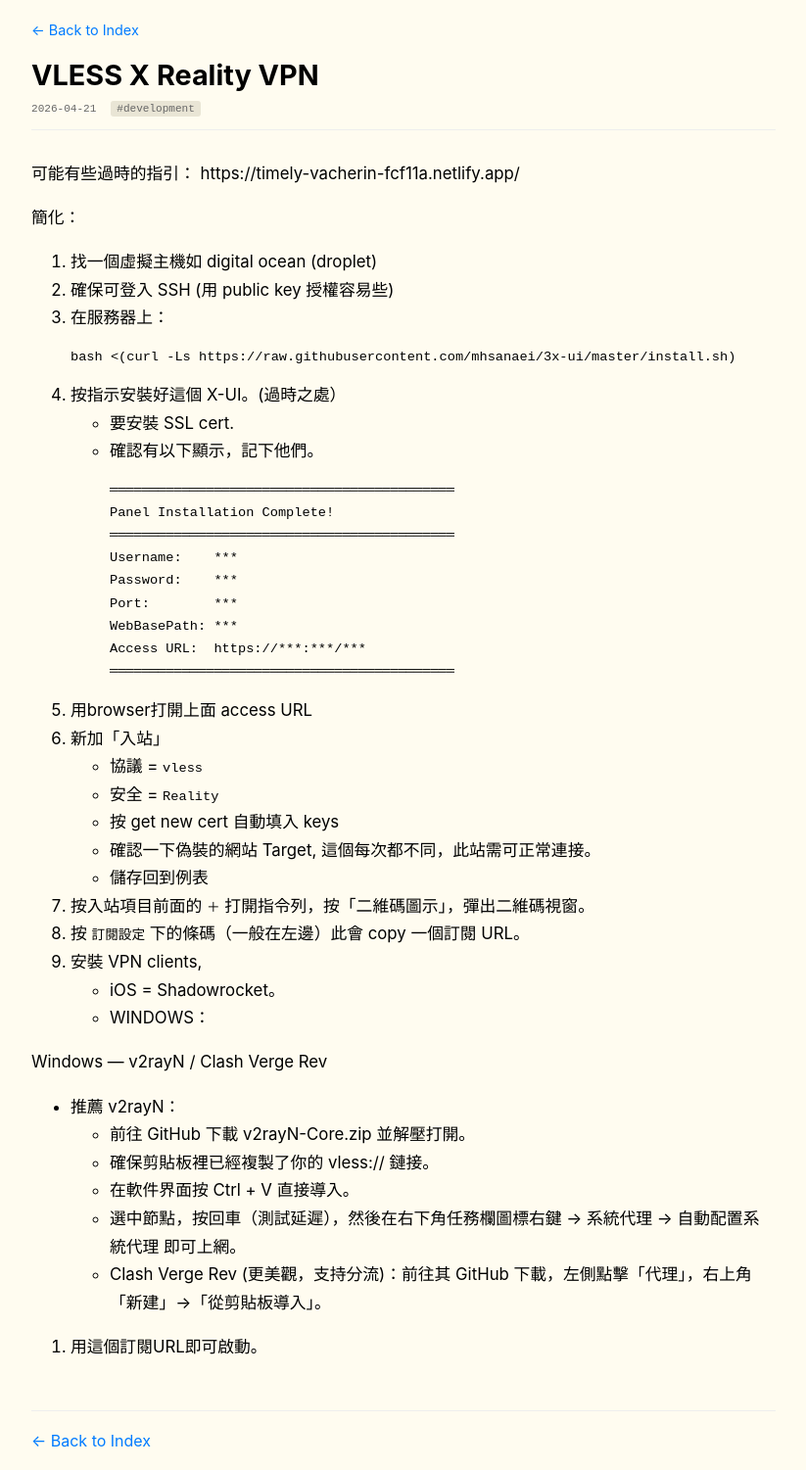
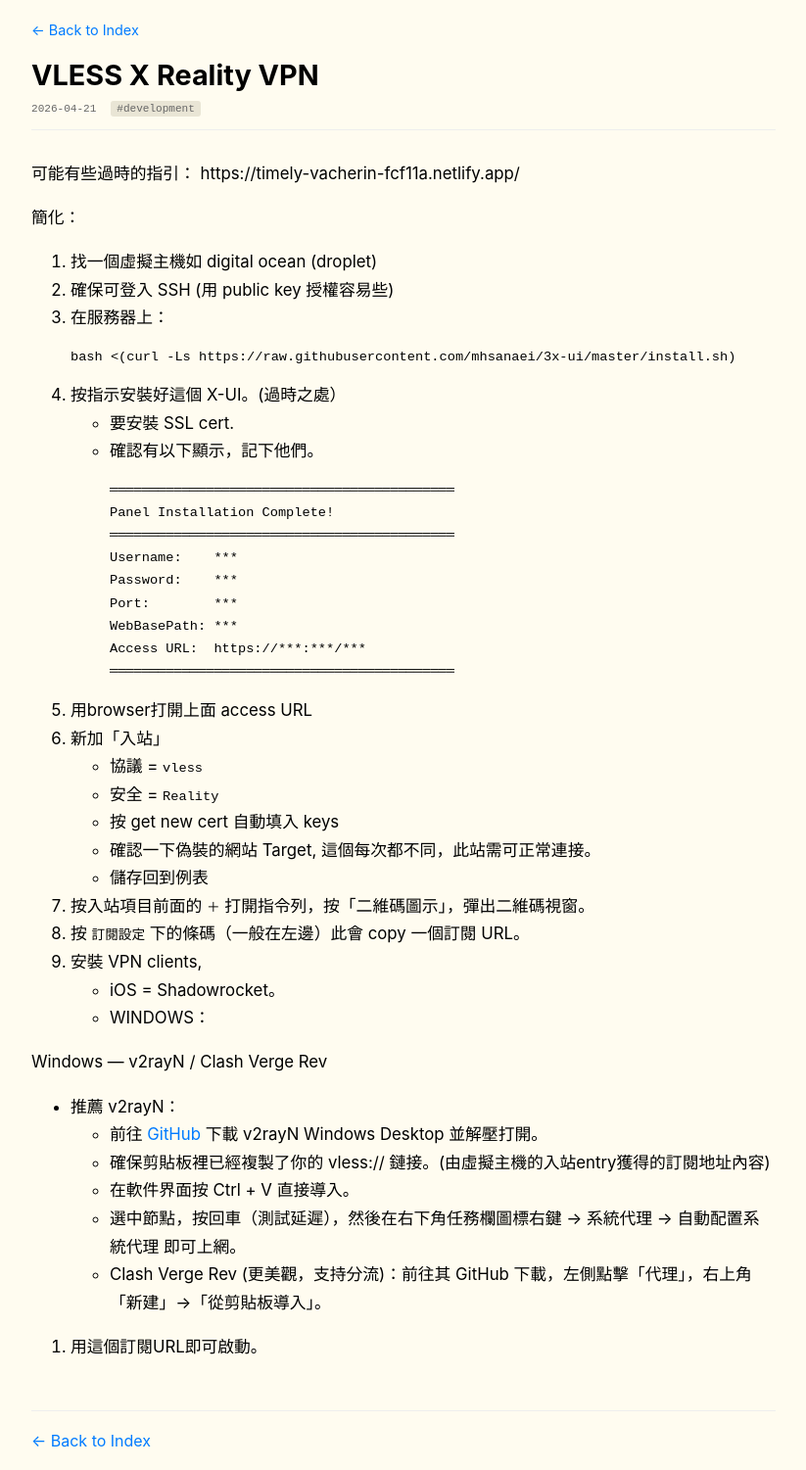
Before and after one commit to cslosiu/cslosiu.github.io, a Jekyll site: the page built from _posts/2026-04-21-161.md, in a window 1280 px wide. Shown: the whole page at 98% size, without its empty margins (228-1051 px from the left). Built offline with Jekyll 4.4.1, drawn with Linux system fonts in a browser that asks for light colours.

```diff
--- a/_posts/2026-04-21-161.md
+++ b/_posts/2026-04-21-161.md
@@ -45,8 +45,8 @@ Access URL:  https://***:***/***
 
 Windows — v2rayN / Clash Verge Rev
 - 推薦 v2rayN：
-   - 前往 GitHub 下載 v2rayN-Core.zip 並解壓打開。
-   - 確保剪貼板裡已經複製了你的 vless:// 鏈接。
+   - 前往 [GitHub](https://github.com/2dust/v2rayN/releases) 下載 v2rayN Windows Desktop 並解壓打開。
+   - 確保剪貼板裡已經複製了你的 vless:// 鏈接。(由虛擬主機的入站entry獲得的訂閱地址內容)
    - 在軟件界面按 Ctrl + V 直接導入。
    - 選中節點，按回車（測試延遲），然後在右下角任務欄圖標右鍵 -> 系統代理 -> 自動配置系統代理 即可上網。
    - Clash Verge Rev (更美觀，支持分流)：前往其 GitHub 下載，左側點擊「代理」，右上角「新建」->「從剪貼板導入」。
```
